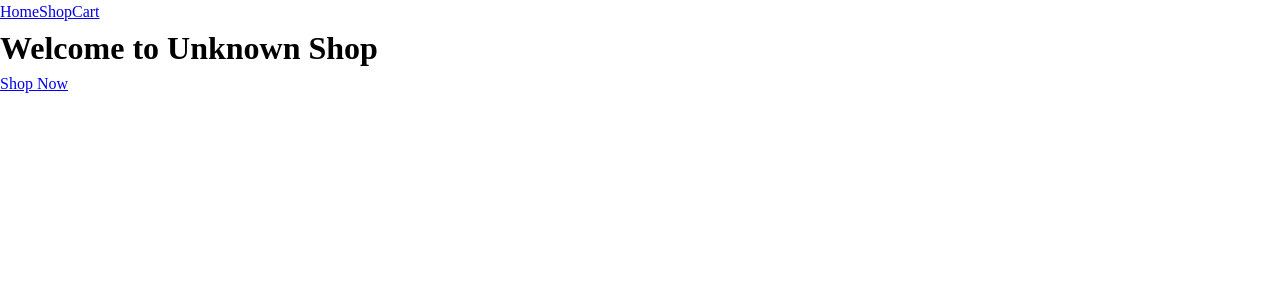
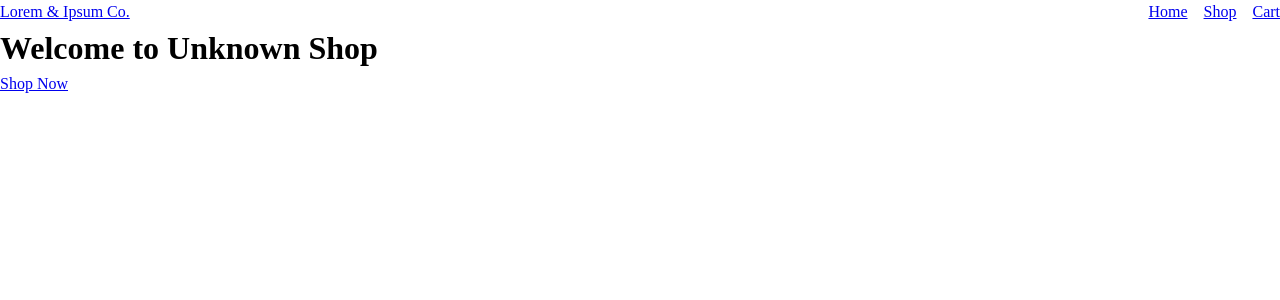
Before and after one commit to alexc2029/shopping-cart, a React (Vite) app: page / in a window 1280 px wide. Shown: the top 300 px of the page. Built offline with nearby package versions, Linux system fonts and the light colour scheme.

Commit message:
feat: wrap navbar elements for layout and add site name

```diff
--- a/src/components/Navbar.jsx
+++ b/src/components/Navbar.jsx
@@ -1,8 +1,21 @@
-import { NavLink } from "react-router";
+import { NavLink, Link } from "react-router";
+import styled from "styled-components";
+
+const StyledNav = styled.nav`
+	display: flex;
+	justify-content: space-between;
+`;
+
+const NavLinksWrapper = styled.div`
+	display: flex;
+	gap: 1rem;
+`;
 
 export default function Navbar({ productsInCartCount }) {
 	return (
-		<nav>
+		<StyledNav>
+			<Link to="/">Lorem & Ipsum Co.</Link>
+			<NavLinksWrapper>
 				<NavLink to="/">Home</NavLink>
 				<NavLink to="/shop">
 					{productsInCartCount > 0 && (
@@ -16,6 +29,7 @@ export default function Navbar({ productsInCartCount }) {
 					Shop
 				</NavLink>
 				<NavLink to="/cart">Cart</NavLink>
-		</nav>
+			</NavLinksWrapper>
+		</StyledNav>
 	);
 }
```
Lines whose indentation alone changed are shown as unchanged.
